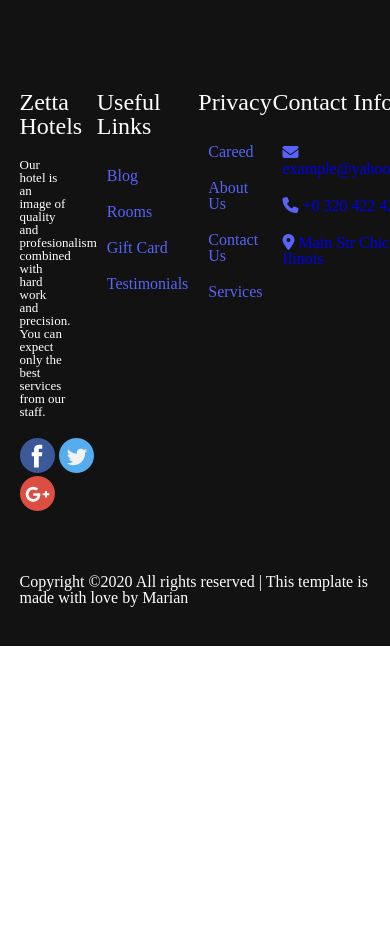
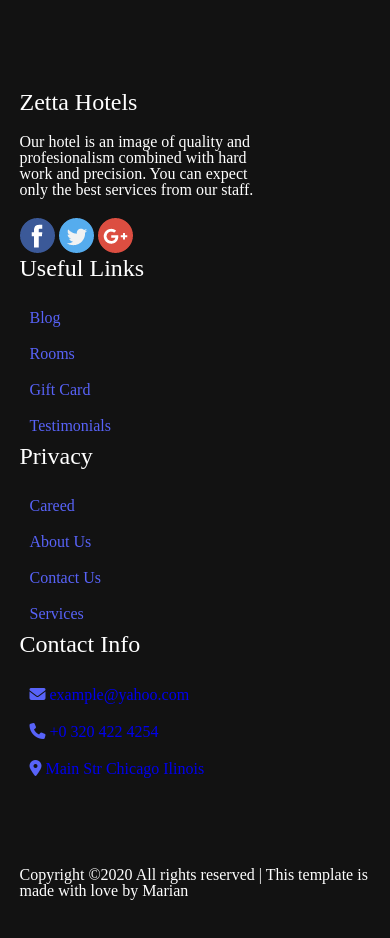
Before and after one commit to losab/lesson9, a plain HTML site: page index.html in a window 390 px wide. Shown: the part 4186-5124 px from the top of the page. Before the commit the page ends 4832 px from the top, so only its background shows below. Drawn offline with Linux system fonts and the light colour scheme.

Commit message:
responsive

```diff
--- a/css/responsive.css
+++ b/css/responsive.css
@@ -57,9 +57,8 @@
     .left-block h5 {
         width: 100%;
     }
-    .footer-bl p {
-        width: 60%;
-        font-size: 13px;
+    .footer-container {
+        flex-direction: column;
     }
     .text p {
         width: 330px;
@@ -67,9 +66,6 @@
     }
     .bed {
         width: 78%;
-    }
-    .image-wr {
-        margin: 0 10%;
     }
     .left-side {
         width:89%;
@@ -82,6 +78,9 @@
     .second {
         margin: 20px 0;
     }
+    .image-wr {
+        margin: 0 10%;
+    }
 }
 @media (max-width:940px) {
     .navigation {
```
Also changed, not shown: 1 other file.
